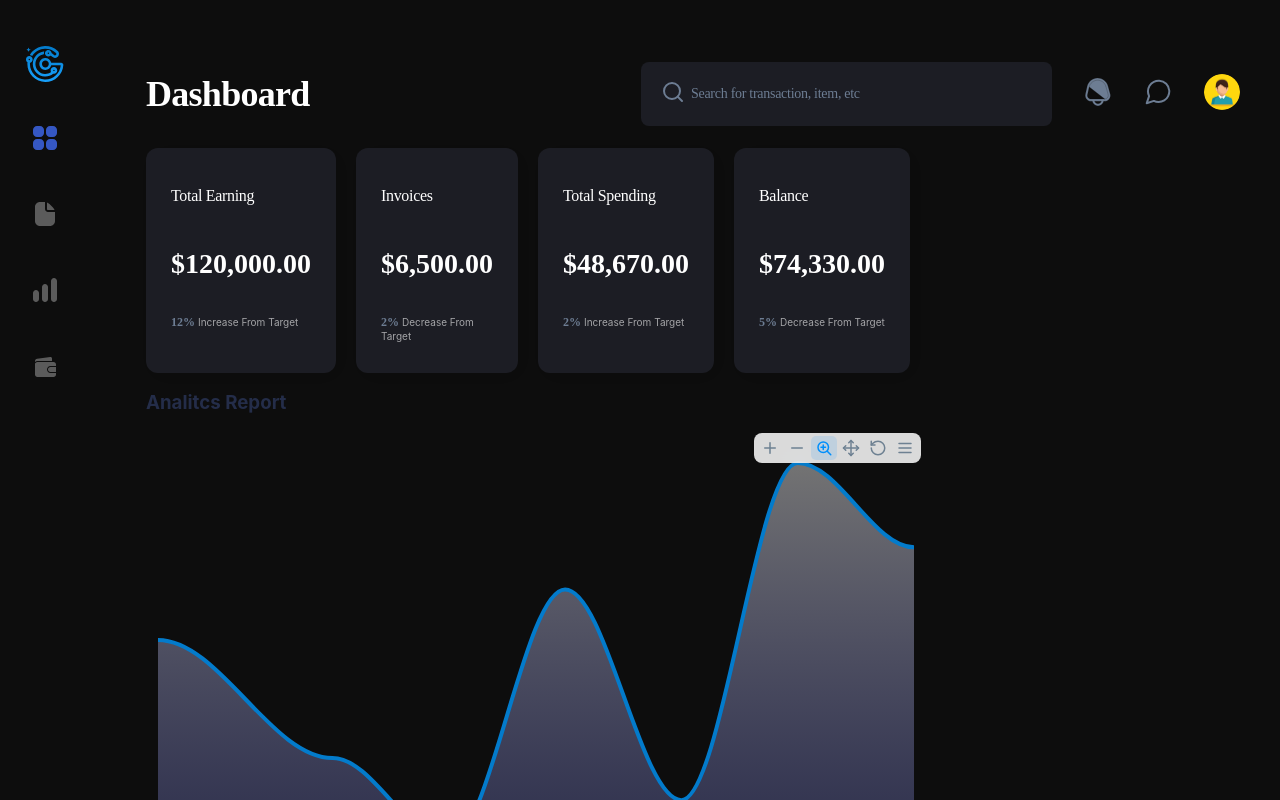
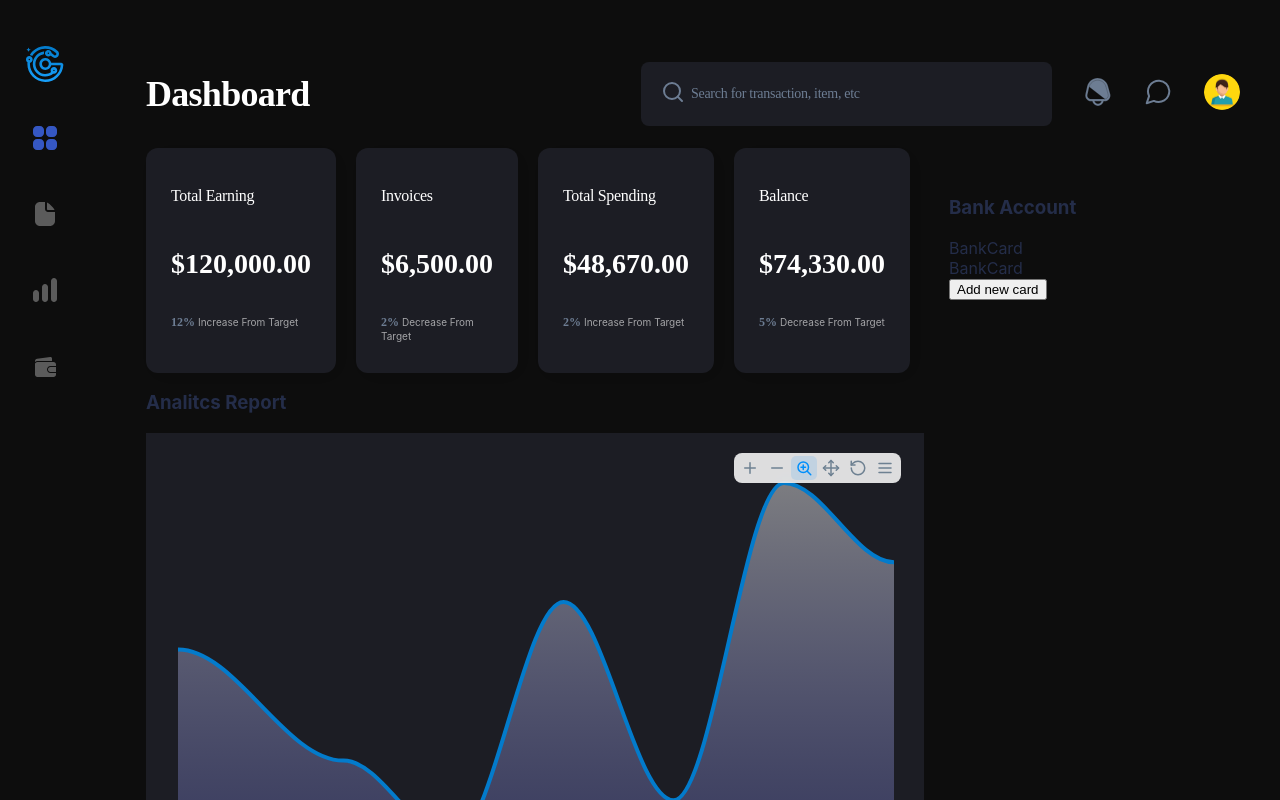
Before and after one commit to popenkov/react-dashboard, a React (Create React App) app: page / in a window 1280 px wide. Shown: the top 800 px of the page. Built offline with nearby package versions, Linux system fonts and the light colour scheme; the HTML template or start-up script is replaced by a standard one.

Commit message:
analytics report added

```diff
--- /dev/null
+++ b/src/components/BankAccount/BankAccount.module.scss
@@ -0,0 +1,3 @@
+.account {
+  padding: 30px 25px;
+}
--- /dev/null
+++ b/src/components/BankAccount/BankAccount.tsx
@@ -0,0 +1,46 @@
+import BankCard from '../BankCard/BankCard';
+import styles from './BankAccount.module.scss';
+
+export type BankCardType = {
+  title: string;
+  img: string;
+  transactions: number;
+  amount: number;
+  backgroundColor: string;
+};
+
+const bankCardData: BankCardType[] = [
+  {
+    title: 'Chase',
+    img: '',
+    transactions: 73,
+    amount: 74330,
+    backgroundColor:
+      'linear-gradient(254.92deg, #0A2A99 -6%, #002190 106.84%);',
+  },
+  {
+    title: 'Test',
+    img: '',
+    transactions: 73,
+    amount: 74330,
+    backgroundColor:
+      'linear-gradient(254.92deg, #3B2A79 -6%, #3B2A26 106.84%);',
+  },
+];
+
+function BankAccount() {
+  return (
+    <div className={styles.account}>
+      <h3 className={styles.title}>Bank Account</h3>
+      <div className={styles.cardsContainer}>
+        {bankCardData &&
+          bankCardData.map((item, index) => {
+            return <BankCard {...item} key={index} />;
+          })}
+      </div>
+      <button className={styles.addButton}>Add new card</button>
+    </div>
+  );
+}
+
+export default BankAccount;
--- /dev/null
+++ b/src/components/BankCard/BankCard.module.scss
@@ -0,0 +1,2 @@
+.card {
+}
--- /dev/null
+++ b/src/components/BankCard/BankCard.tsx
@@ -0,0 +1,18 @@
+import { BankCardType } from '../BankAccount/BankAccount';
+import styles from './BankCard.module.scss';
+
+function BankCard({
+  title,
+  img,
+  transactions,
+  amount,
+  backgroundColor,
+}: BankCardType) {
+  return (
+    <div className={styles.card} style={{ background: backgroundColor }}>
+      BankCard
+    </div>
+  );
+}
+
+export default BankCard;
--- a/src/components/Main/Main.tsx
+++ b/src/components/Main/Main.tsx
@@ -3,6 +3,7 @@ import styles from './Main.module.scss';
 import MainHeader from '../MainHeader/MainHeader';
 import Summary from '../Summary/Summary';
 import Report from '../Report/Report';
+import BankAccount from '../BankAccount/BankAccount';
 
 function Main() {
   return (
@@ -14,7 +15,9 @@ function Main() {
 
           <Report />
         </div>
-        <div className={styles.right}></div>
+        <div className={styles.right}>
+          <BankAccount />
+        </div>
       </div>
       Main
     </div>
--- a/src/components/Report/Report.module.scss
+++ b/src/components/Report/Report.module.scss
@@ -0,0 +1,4 @@
+.table {
+  padding: 20px;
+  background: #1c1d24;
+}
--- a/src/components/Report/Report.tsx
+++ b/src/components/Report/Report.tsx
@@ -15,7 +15,7 @@ const data = {
     },
 
     fill: {
-      colors: ['#fff', 'rgba(52, 80, 177, 0.1)'],
+      colors: ['#fff', 'rgba(52, 80, 177, 0.1)', 'rgba(52, 80, 177, 0.05)'],
       type: 'gradient',
     },
     dataLabels: {
@@ -58,7 +58,9 @@ function Report() {
   return (
     <div className={styles.report}>
       <h3>Analitcs Report</h3>
-      <Chart options={data.options} series={data.series} type="area" />
+      <div className={styles.table}>
+        <Chart options={data.options} series={data.series} type="area" />
+      </div>
     </div>
   );
 }
```
